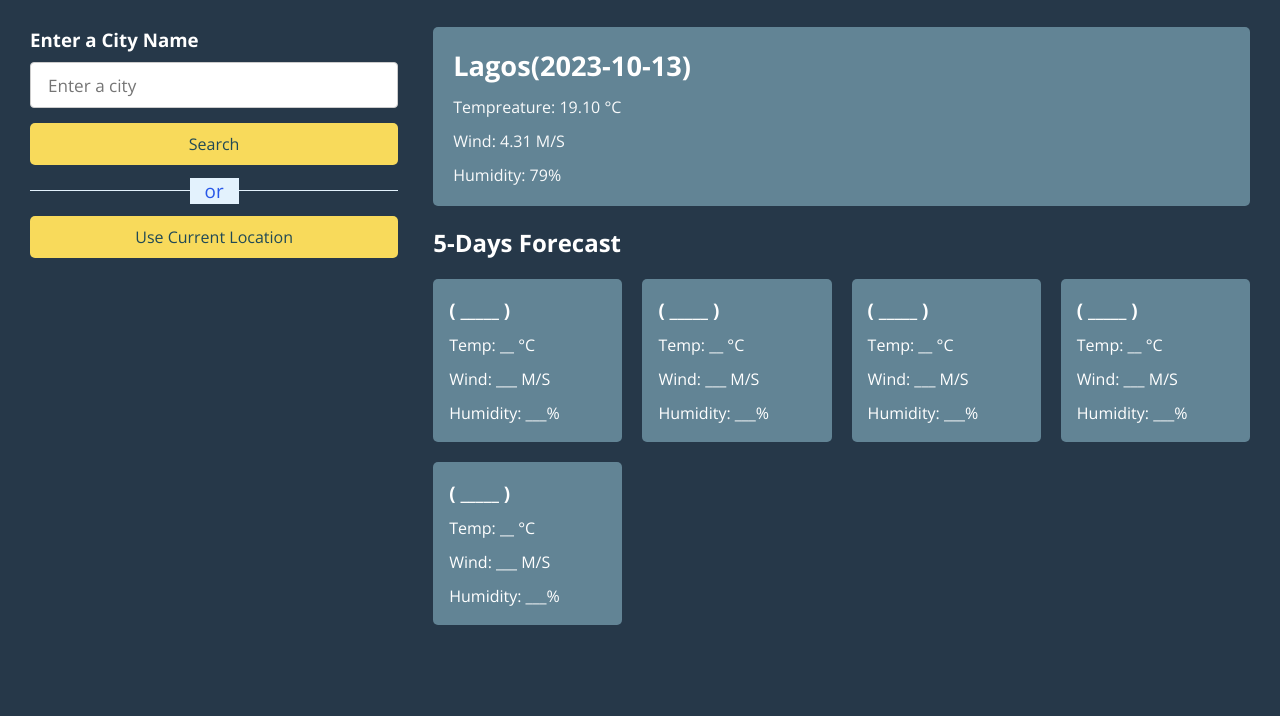
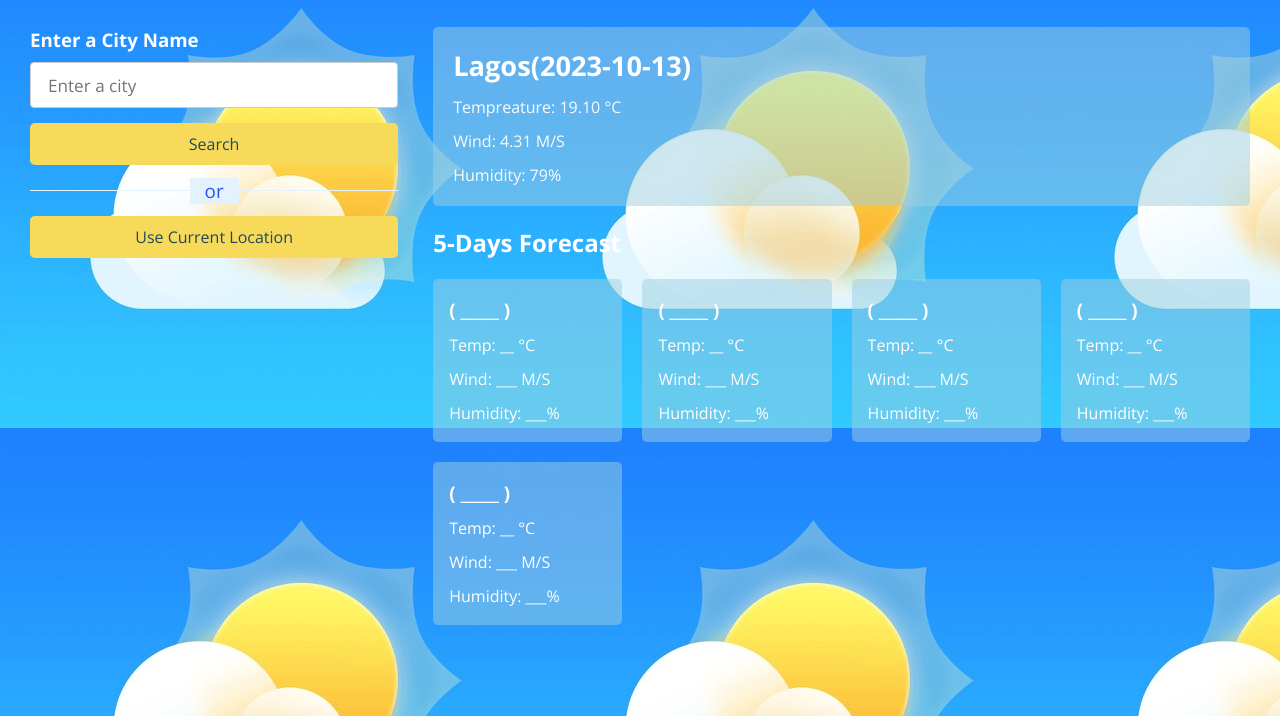
Before and after one commit to pedroolayemi/weatherwebapp, a plain HTML site: page index.html in a window 1280 px wide. Shown: the part 84-800 px from the top of the page. Drawn offline with nearby package versions, Linux system fonts and the light colour scheme; the site is published under a folder, as on GitHub Pages, so addresses that start at the root find nothing.

Commit message:
Update style.css

```diff
--- a/style.css
+++ b/style.css
@@ -8,7 +8,7 @@
 
 body{
     background: #263849;
-    background-image: url("/weatherimg.jpeg");
+    background-image: url("weatherimg.jpeg");
 }
 
 
```
